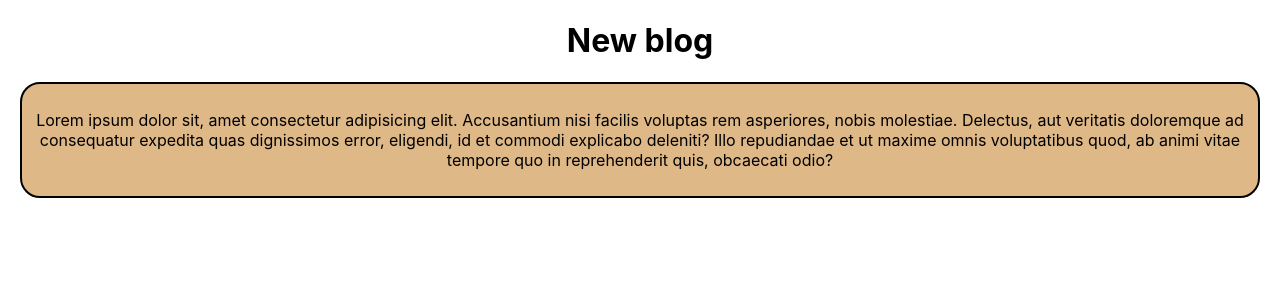
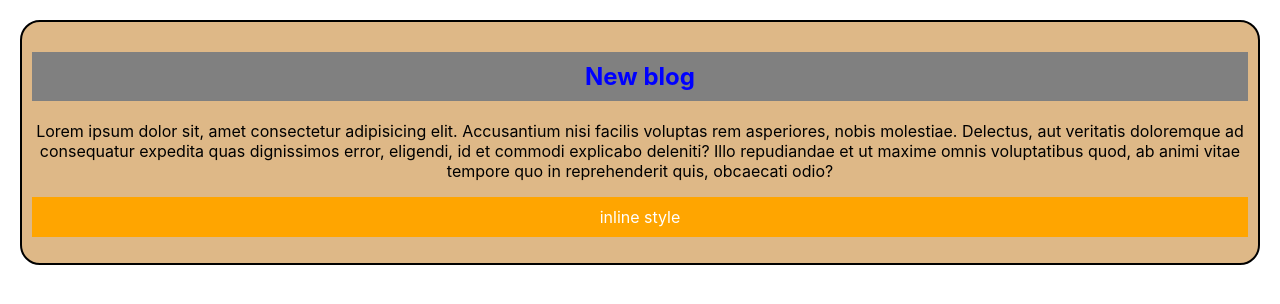
Before and after one commit to HmSani6699/react-practice-projects-1, a React (Create React App) app in the folder react-practice-pojects-1/: page / in a window 1280 px wide. Shown: the top 304 px of the page. Built offline with nearby package versions, Linux system fonts and the light colour scheme.

Commit message:
practice task two and three complete

```diff
--- a/react-practice-pojects-1/src/App.js
+++ b/react-practice-pojects-1/src/App.js
@@ -1,11 +1,17 @@
 import './App.css';
 
 function App() {
+  const titleStyle = {
+    color: 'blue',
+    backgroundColor: 'gray',
+    padding: '10px'
+  }
   return (
     <div className="App">
-      <h1>New blog</h1>
       <article className='blog'>
+        <h1 style={titleStyle}>New blog</h1>
         <p>Lorem ipsum dolor sit, amet consectetur adipisicing elit. Accusantium nisi facilis voluptas rem asperiores, nobis molestiae. Delectus, aut veritatis doloremque ad consequatur expedita quas dignissimos error, eligendi, id et commodi explicabo deleniti? Illo repudiandae et ut maxime omnis voluptatibus quod, ab animi vitae tempore quo in reprehenderit quis, obcaecati odio?</p>
+        <p style={{ color: 'white', backgroundColor: 'orange', padding: '10px' }}>inline style</p>
       </article>
     </div>
   );
```
